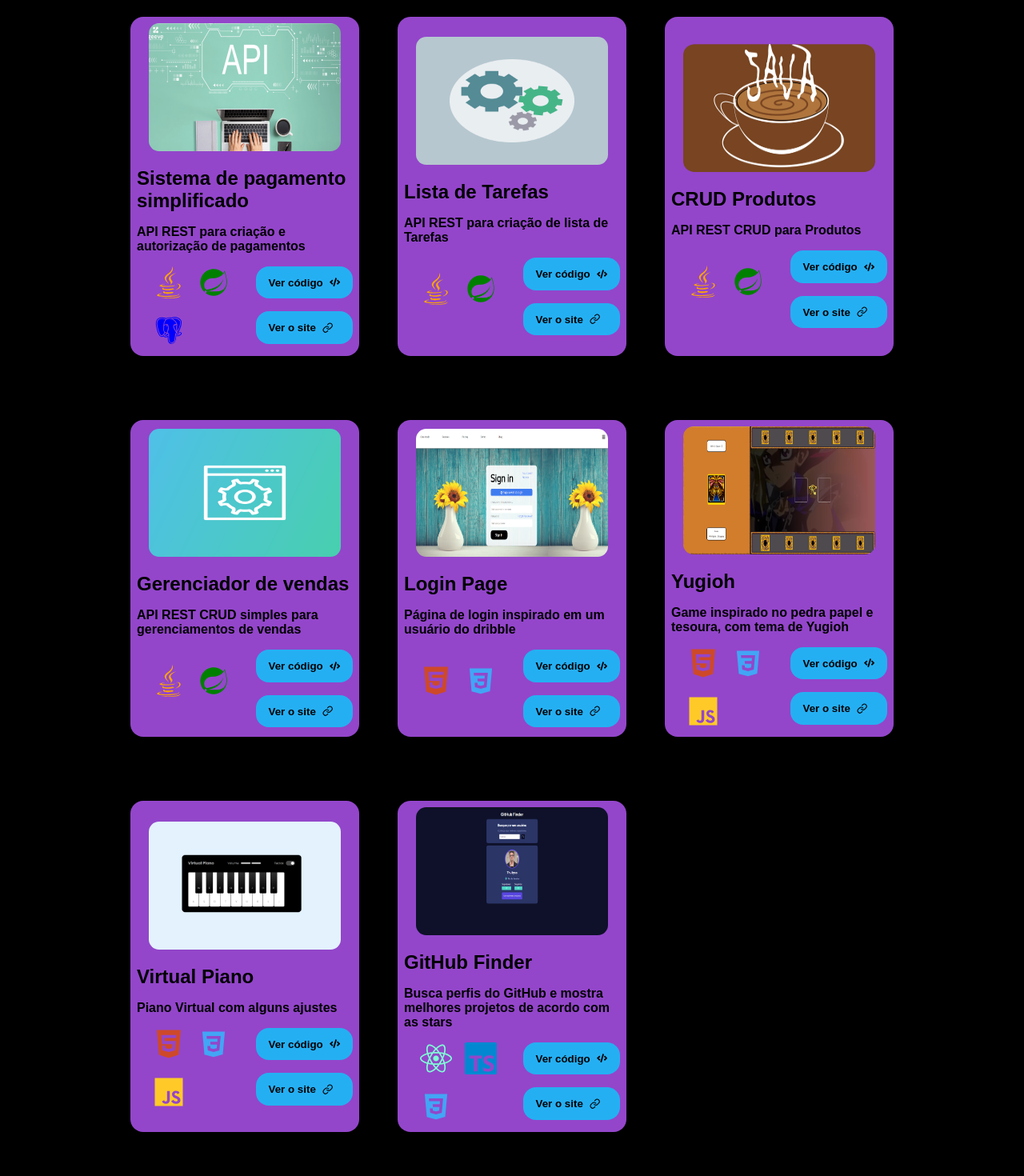
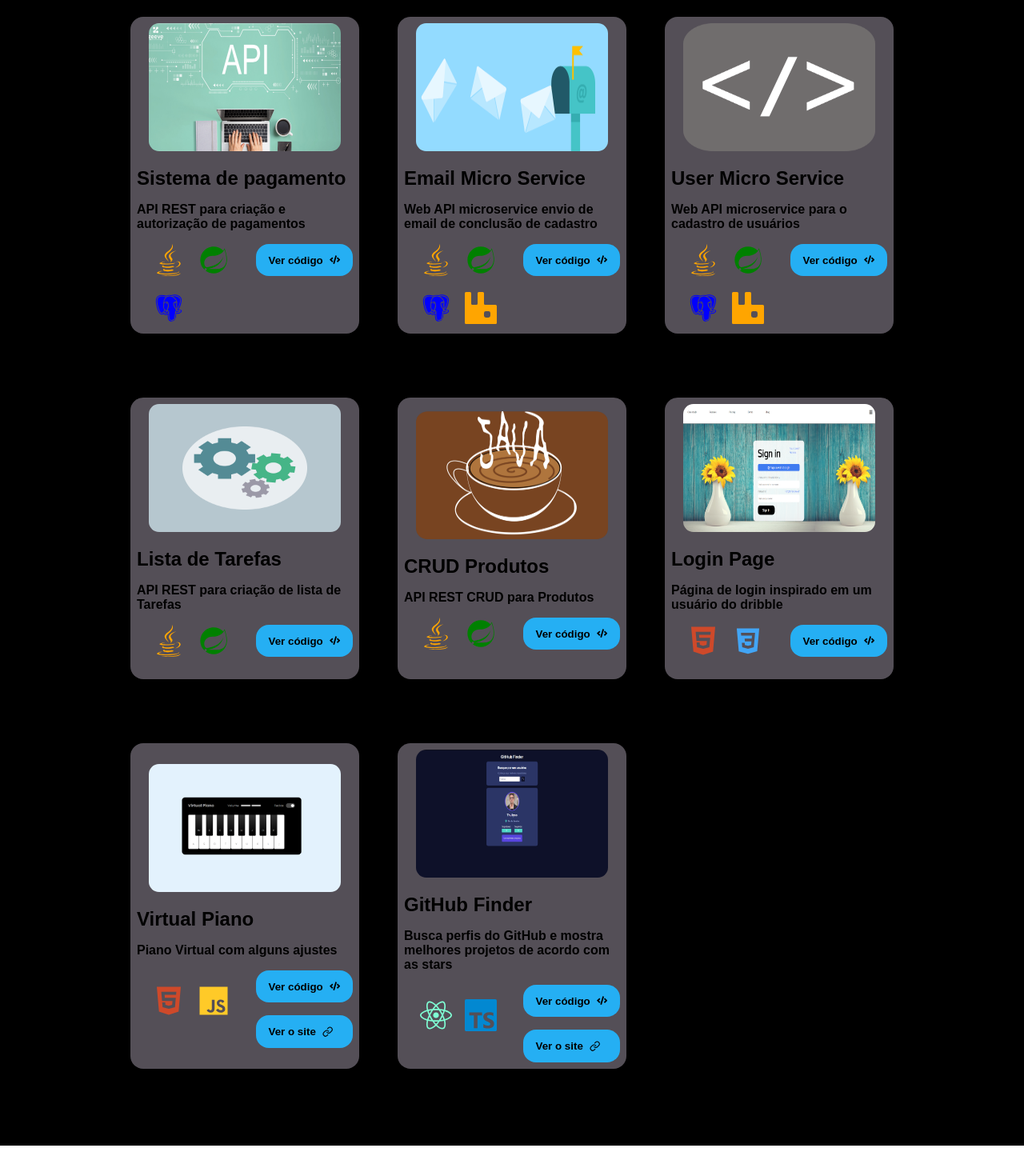
Before and after one commit to Thullyoo/my-portfolio, a React (Vite) app: page / in a window 1280 px wide. Shown: the part 772-2242 px from the top of the page at 80% size. After the commit the page ends 2204 px from the top, so only its background shows below. Built offline with nearby package versions, Linux system fonts and the light colour scheme; a web font is replaced by a local one.

Commit message:
feat: att

```diff
--- a/src/App.css
+++ b/src/App.css
@@ -145,3 +145,7 @@ a{
   text-decoration: none;
   color: black;
 }
+
+.none{
+  display: none;
+}
--- a/src/components/About/About.jsx
+++ b/src/components/About/About.jsx
@@ -1,8 +1,6 @@
 import styles from './About.module.css'
-import { FaPython, FaReact } from "react-icons/fa";
-import { FaJava } from "react-icons/fa";
-import { BiLogoSpringBoot } from "react-icons/bi";
-import { FaAngular } from "react-icons/fa";
+import { FaJava, FaReact } from "react-icons/fa";
+import { BiLogoPostgresql, BiLogoSpringBoot } from "react-icons/bi";
 
 
 const About =() => {
@@ -17,7 +15,7 @@ const About =() => {
 
       <li><FaJava className={styles.java_icon}></FaJava></li>
       <li><BiLogoSpringBoot className={styles.spring_icon}></BiLogoSpringBoot></li>
-      <li><FaPython className={styles.python_icon}></FaPython></li>
+      <li><BiLogoPostgresql className={styles.postgres_icon}></BiLogoPostgresql></li>
       <li><FaReact className={styles.react_icon}/></li>
      </ul>
    </div>
--- a/src/components/About/About.module.css
+++ b/src/components/About/About.module.css
@@ -66,7 +66,7 @@
 .spring_icon{
   fill: green;
 }
-.python_icon{
+.python_icon, .postgres_icon{
   fill: blue;
 }
 
--- a/src/components/Projects/CardProject.module.css
+++ b/src/components/Projects/CardProject.module.css
@@ -7,7 +7,7 @@
  justify-content: center;
  align-items: center;
  gap: 1rem;
- background-color: rgb(147, 70, 202);
+ background-color: rgb(84, 79, 87);
  border-radius: 1rem;
  transition: 0.3s ease-out;
 }
--- a/src/components/Projects/CardProject.jsx
+++ b/src/components/Projects/CardProjectBackEnd.jsx
@@ -1,13 +1,12 @@
 import { FaCode } from 'react-icons/fa';
 import styles from './CardProject.module.css';
-import { FiLink } from "react-icons/fi";
 import PropTypes from 'prop-types';
 
-const CardProject = ({img, title, description, link_code, link_site, tec1, tec2, tec3, tec4}) =>{
+const CardProjectBack = ({img, title, description, link_code, tec1, tec2, tec3, tec4}) =>{
  return(
   <div className={styles.card_project}>
     <div className={styles.img_project}>
-    <img src={img} alt="card1 imagem" />
+    <img src={img} alt="card imagem" />
     </div>
     <div className={styles.card_text}>
      <h1>{title}</h1>
@@ -24,7 +23,6 @@ const CardProject = ({img, title, description, link_code, link_site, tec1, tec2,
     </div>
     <div className={styles.btn_tec}>
     <button> <a href={link_code}  target='_blank' rel="noreferrer">Ver código <FaCode/></a></button>
-    <button><a href={link_site} target='_blank' rel="noreferrer">Ver o site <FiLink/></a></button>
     </div>
 
     </div>
@@ -33,14 +31,13 @@ const CardProject = ({img, title, description, link_code, link_site, tec1, tec2,
  )
 }
 
-export default CardProject;
+export default CardProjectBack;
 
-CardProject.propTypes = {
+CardProjectBack.propTypes = {
   img: PropTypes.string.isRequired,
   title: PropTypes.string.isRequired,
   description: PropTypes.string.isRequired,
   link_code: PropTypes.string.isRequired,
-  link_site: PropTypes.string.isRequired,
   tec1: PropTypes.element.isRequired,
   tec2: PropTypes.element.isRequired,
   tec3: PropTypes.element,
--- /dev/null
+++ b/src/components/Projects/CardProjectFront.jsx
@@ -0,0 +1,48 @@
+import { FaCode } from 'react-icons/fa';
+import styles from './CardProject.module.css';
+import { FiLink } from "react-icons/fi";
+import PropTypes from 'prop-types';
+
+const CardProjectFront = ({img, title, description, link_code, link_site, tec1, tec2, tec3, tec4}) =>{
+ return(
+  <div className={styles.card_project}>
+    <div className={styles.img_project}>
+    <img src={img} alt="card imagem" />
+    </div>
+    <div className={styles.card_text}>
+     <h1>{title}</h1>
+     <h3>{description}</h3>
+    </div>
+    <div className={styles.card_tec}>
+    <div className={styles.tec}>
+     <ul>
+     <li>{tec1}</li>
+     <li>{tec2}</li>
+     <li>{tec3}</li>
+     <li>{tec4}</li>
+     </ul>
+    </div>
+    <div className={styles.btn_tec}>
+    <button> <a href={link_code}  target='_blank' rel="noreferrer">Ver código <FaCode/></a></button>
+    <button><a href={link_site} target='_blank' rel="noreferrer">Ver o site <FiLink/></a></button>
+    </div>
+
+    </div>
+
+   </div>
+ )
+}
+
+export default CardProjectFront;
+
+CardProjectFront.propTypes = {
+  img: PropTypes.string.isRequired,
+  title: PropTypes.string.isRequired,
+  description: PropTypes.string.isRequired,
+  link_code: PropTypes.string.isRequired,
+  link_site: PropTypes.string.isRequired,
+  tec1: PropTypes.element.isRequired,
+  tec2: PropTypes.element.isRequired,
+  tec3: PropTypes.element,
+  tec4:PropTypes.element
+}
--- a/src/components/Projects/Projects.jsx
+++ b/src/components/Projects/Projects.jsx
@@ -1,11 +1,12 @@
 import styles from './Projects.module.css';
-import CardProject from './CardProject';
+import CardProjectFront from './CardProjectFront';
+import CardProjectBack from './CardProjectBackEnd';
 import card1img from '../../assets/img/api.png';
 import card2img from '../../assets/img/config1.png';
 import card3img from '../../assets/img/java.png';
-import card4img from '../../assets/img/config2.png';
+import card4img from '../../assets/img/email.png';
 import card5img from '../../assets/img/form.png';
-import card6img from '../../assets/img/yugioh.png';
+import card6img from '../../assets/img/codeee.png';
 import card7img from '../../assets/img/piano.png';
 import card8img from '../../assets/img/github_finder.png';
 
@@ -19,96 +20,96 @@ import { FaReact } from "react-icons/fa";
 import { FaJava } from 'react-icons/fa';
 import { BiLogoSpringBoot } from "react-icons/bi";
 import { BiLogoPostgresql } from "react-icons/bi";
+import { SiRabbitmq } from "react-icons/si";
 
-
-const Projects =() => {
- return(
+const Projects = () => {
+    return (
         <div className={styles.projects_container}>
             <h1 className={styles.text_title}>Meus Projetos: </h1>
             <div className={styles.cardprojects_content}>
 
-  <CardProject
-   title="Sistema de pagamento simplificado"
+
+                <CardProjectBack
+                    title="Sistema de pagamento"
                     description="API REST para criação e autorização de pagamentos"
                     img={card1img}
-   link_site="https://github.com/Thullyoo/sistema-de-pagamento-simplificado"
                     link_code="https://github.com/Thullyoo/sistema-de-pagamento-simplificado"
-   tec1={<FaJava className={styles.java_icon}/>}
-   tec2={<BiLogoSpringBoot className={styles.spring_icon}/>}
-   tec3={<BiLogoPostgresql className={styles.postgres_icon}/>}
+                    tec1={<FaJava className={styles.java_icon} />}
+                    tec2={<BiLogoSpringBoot className={styles.spring_icon} />}
+                    tec3={<BiLogoPostgresql className={styles.postgres_icon} />}
                 />
 
-   <CardProject
+                <CardProjectBack
+                    title="Email Micro Service "
+                    description="Web API microservice envio de email de conclusão de cadastro"
+                    img={card4img}
+                    link_code="https://github.com/Thullyoo/email-microservice"
+                    tec1={<FaJava className={styles.java_icon} />}
+                    tec2={<BiLogoSpringBoot className={styles.spring_icon} />}
+                    tec3={<BiLogoPostgresql className={styles.postgres_icon} />}
+                    tec4={<SiRabbitmq className={styles.rabbit_icon} />}
+                />
+
+                <CardProjectBack
+                    title="User Micro Service"
+                    description="Web API microservice para o cadastro de usuários"
+                    img={card6img}
+                    link_code="https://github.com/Thullyoo/user-microservice"
+                    tec1={<FaJava className={styles.java_icon} />}
+                    tec2={<BiLogoSpringBoot className={styles.spring_icon} />}
+                    tec3={<BiLogoPostgresql className={styles.postgres_icon} />}
+                    tec4={<SiRabbitmq className={styles.rabbit_icon} />}
+                />
+
+                <CardProjectBack
                     title="Lista de Tarefas"
                     description="API REST para criação de lista de Tarefas"
                     img={card2img}
                     link_site="https://github.com/Thullyoo/ListaDeTarefas-CRUD"
                     link_code="https://github.com/Thullyoo/ListaDeTarefas-CRUD"
-   tec1={<FaJava className={styles.java_icon}/>}
-   tec2={<BiLogoSpringBoot className={styles.spring_icon}/>}
+                    tec1={<FaJava className={styles.java_icon} />}
+                    tec2={<BiLogoSpringBoot className={styles.spring_icon} />}
                 />
 
-    <CardProject
+                <CardProjectBack
                     title="CRUD Produtos"
                     description="API REST CRUD para Produtos"
                     img={card3img}
                     link_site="https://github.com/Thullyoo/CRUD-JAVA-PRODUCTS.git"
                     link_code="https://github.com/Thullyoo/CRUD-JAVA-PRODUCTS.git"
-   tec1={<FaJava className={styles.java_icon}/>}
-   tec2={<BiLogoSpringBoot className={styles.spring_icon}/>}
+                    tec1={<FaJava className={styles.java_icon} />}
+                    tec2={<BiLogoSpringBoot className={styles.spring_icon} />}
                 />
 
-    <CardProject
-   title="Gerenciador de vendas "
-   description="API REST CRUD simples para gerenciamentos de vendas"
-   img={card4img}
-   link_site="https://github.com/Thullyoo/Java-Api-Gerenciador-estoque-e-vendas.git"
-   link_code="https://github.com/Thullyoo/Java-Api-Gerenciador-estoque-e-vendas.git"
-   tec1={<FaJava className={styles.java_icon}/>}
-   tec2={<BiLogoSpringBoot className={styles.spring_icon}/>}
-   />
-
-    <CardProject
+                <CardProjectBack
                     title="Login Page"
                     description="Página de login inspirado em um usuário do dribble"
                     img={card5img}
                     link_site="https://thullyoo.github.io/formulario-page-html-css-dribbleinsp/"
                     link_code="https://github.com/Thullyoo/formulario-page-html-css-dribbleinsp"
-   tec1={<FaHtml5 className={styles.html5_icon}/>}
-   tec2={<DiCss3 className={styles.css3_icon}/>}
+                    tec1={<FaHtml5 className={styles.html5_icon} />}
+                    tec2={<DiCss3 className={styles.css3_icon} />}
                 />
 
-    <CardProject
-    title="Yugioh"
-    description="Game inspirado no pedra papel e tesoura, com tema de Yugioh"
-    img={card6img}
-    link_site="https://thullyoo.github.io/Yugioh-JoKenPo/"
-    link_code="https://github.com/Thullyoo/Yugioh-JoKenPo"
-    tec1={<FaHtml5 className={styles.html5_icon}/>}
-    tec2={<DiCss3 className={styles.css3_icon}/>}
-    tec3={<IoLogoJavascript className={styles.js_icon}/>}
-   />
 
-    <CardProject
+                <CardProjectFront
                     title="Virtual Piano"
                     description="Piano Virtual com alguns ajustes"
                     img={card7img}
                     link_site="https://thullyoo.github.io/Virtual-Piano/"
                     link_code="https://github.com/Thullyoo/Virtual-Piano"
-   tec1={<FaHtml5 className={styles.html5_icon}/>}
-   tec2={<DiCss3 className={styles.css3_icon}/>}
-   tec3={<IoLogoJavascript className={styles.js_icon}/>}
+                    tec1={<FaHtml5 className={styles.html5_icon} />}
+                    tec2={<IoLogoJavascript className={styles.js_icon} />}
                 />
 
-    <CardProject
+                <CardProjectFront
                     title="GitHub Finder"
                     description="Busca perfis do GitHub e mostra melhores projetos de acordo com as stars"
                     img={card8img}
                     link_site="https://thullyoo.github.io/github_finder_react_typescrit_vite/"
                     link_code="https://github.com/Thullyoo/github_finder_react_typescrit_vite"
-   tec1={<FaReact className={styles.react_icon}/>}
-   tec2={<SiTypescript className={styles.ts_icon}/>}
-   tec3={<DiCss3 className={styles.css3_icon}/>}
+                    tec1={<FaReact className={styles.react_icon} />}
+                    tec2={<SiTypescript className={styles.ts_icon} />}
                 />
 
             </div>
--- a/src/components/Projects/Projects.module.css
+++ b/src/components/Projects/Projects.module.css
@@ -47,6 +47,10 @@
   fill: blue;
 }
 
+.rabbit_icon{
+  fill: orange;
+}
+
 .cardprojects_content{
  display: flex;
  flex-direction: column;
```
Also changed, not shown: src/assets/img/codeee.png (added), src/assets/img/email.png (added). Lines whose indentation alone changed are shown as unchanged.
